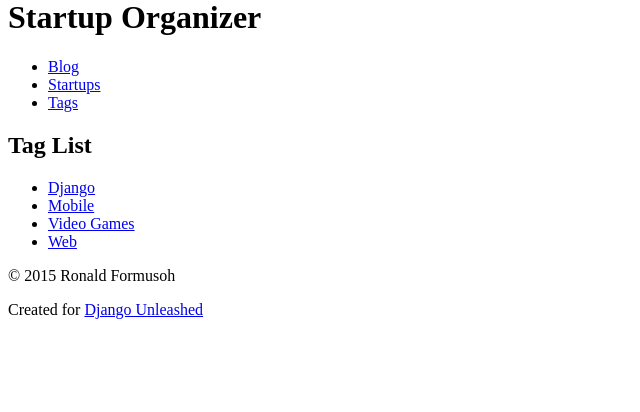
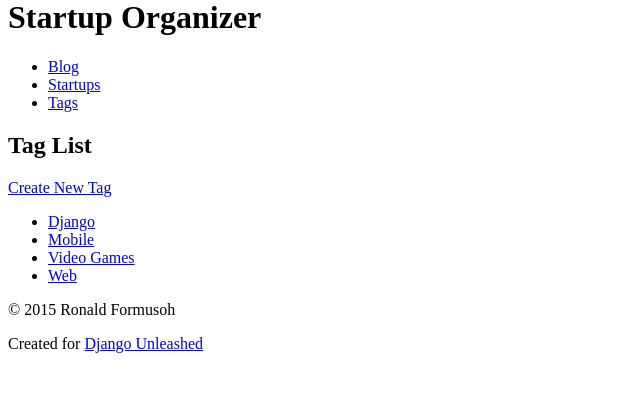
Before and after one commit to FormusohDinga/DjangoUnleashed, a Django app: page /tag/ in a window 1280 px wide. Shown: the part 22-434 px from the top of the page, without its empty margins (0-640 px from the left). Run offline with Django 3.2, Linux system fonts and the light colour scheme; data comes from the database, SQL or seed files in the repository.

Commit message:
Added URL Pattern and Hyperlink for create_tag

```diff
--- a/suorganizer/organizer/templates/organizer/tag_list.html
+++ b/suorganizer/organizer/templates/organizer/tag_list.html
@@ -6,6 +6,10 @@
 
 {% block content %}
   <h2>Tag List</h2>
+  <div>
+    <a href="{%url 'organizer_tag_create' %}">
+      Create New Tag</a>
+  </div>
   <ul>
     {% for tag in tag_list %}
       <li>
--- a/suorganizer/organizer/urls.py
+++ b/suorganizer/organizer/urls.py
@@ -1,10 +1,20 @@
 from django.conf.urls import url
 
-from .views import (tag_detail, tag_list, startup_list, startup_detail)
+from .views import (tag_detail, tag_list, startup_list, startup_detail, tag_create)
 
 urlpatterns = [
-    url(r'^tag/$', tag_list, name="organizer_tag_list" ),
-    url(r'^tag/(?P<slug>[\w\-]+)/$',tag_detail, name="organizer_tag_detail"),
-    url(r'^startup/$', startup_list, name="organizer_startup_list"),
-    url(r'^startup/(?P<slug>[\w\-]+)/$', startup_detail, name="organizer_startup_detail"),
+    url(r'^tag/$', tag_list,
+        name="organizer_tag_list" ),
+    url(r'^tag/create/$',
+        tag_create,
+        name='organizer_tag_create'),
+    url(r'^tag/(?P<slug>[\w\-]+)/$',
+        tag_detail,
+        name="organizer_tag_detail"),
+    url(r'^startup/$',
+        startup_list,
+        name="organizer_startup_list"),
+    url(r'^startup/(?P<slug>[\w\-]+)/$',
+        startup_detail,
+        name="organizer_startup_detail"),
 ]
```
